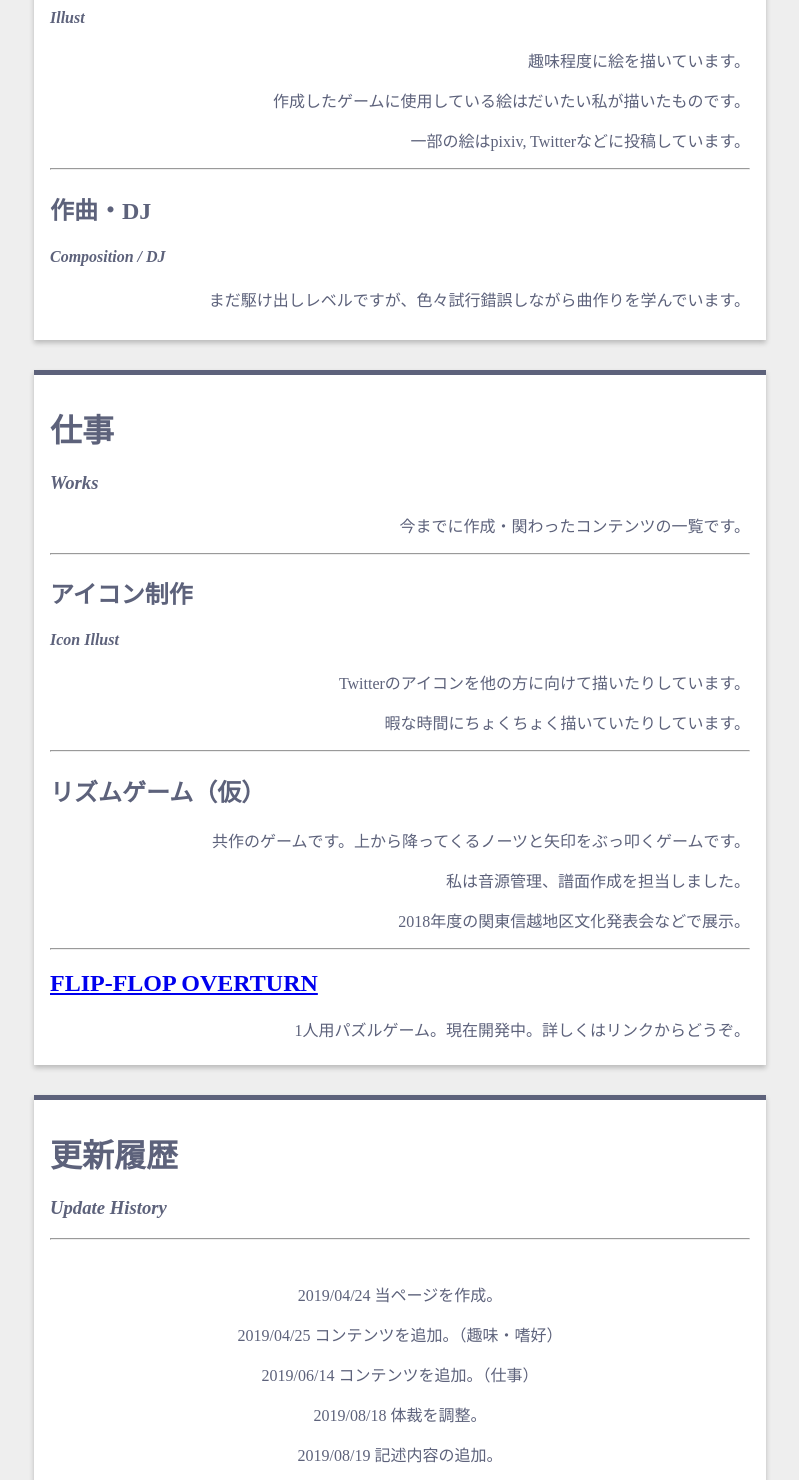
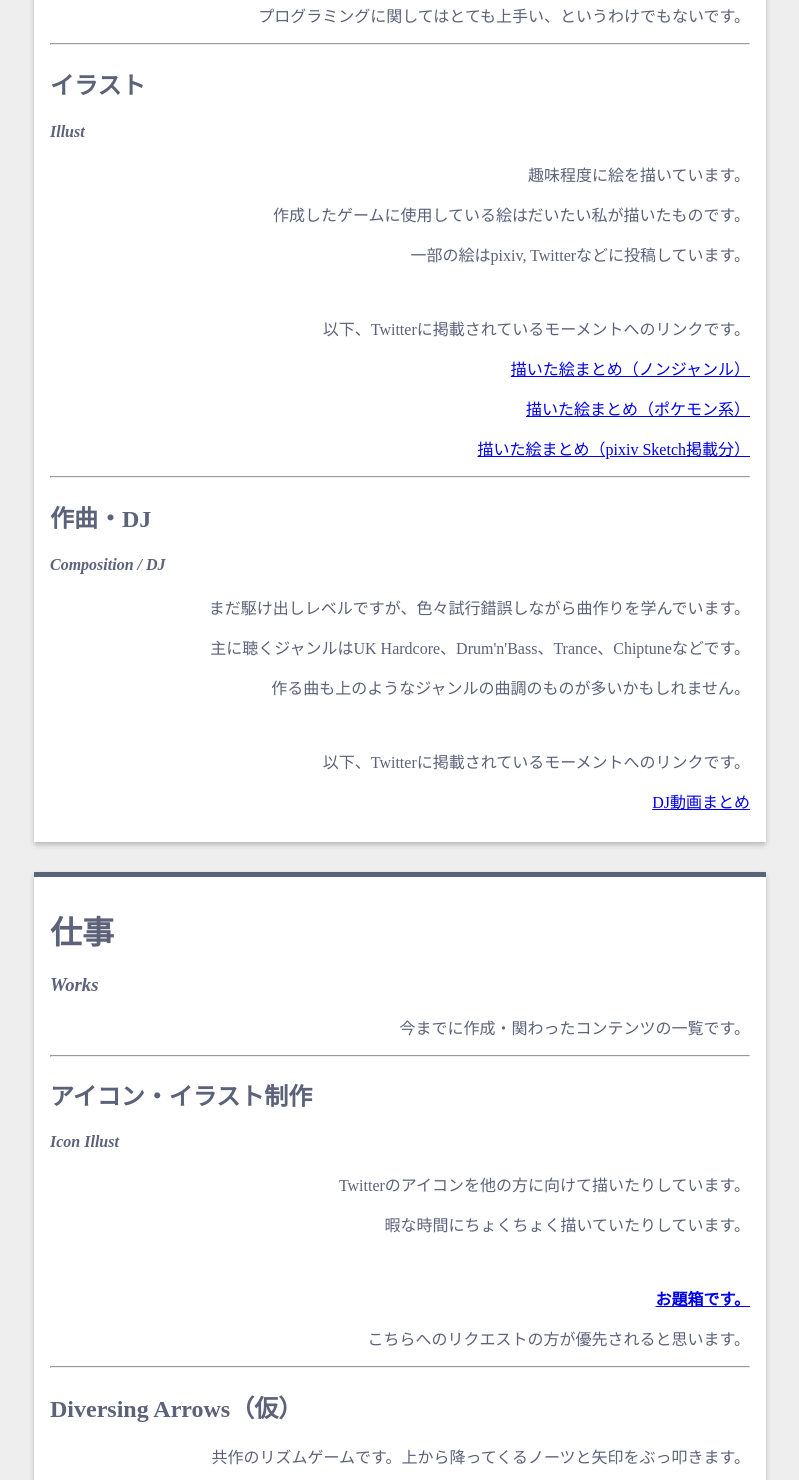
Before and after one commit to K1HDA/index, a plain HTML site: page index.html in a window 1280 px wide. Shown: the part 1320-2800 px from the top of the page, without its empty margins (240-1039 px from the left). Drawn offline with Linux system fonts and the light colour scheme.

Commit message:
Add links

```diff
--- a/index.css
+++ b/index.css
@@ -93,7 +93,7 @@ span {
 }
 
 .whats-box p {
-  text-align: center;
+  text-align: left;
 }
 
 .link-box {
--- a/index.html
+++ b/index.html
@@ -25,6 +25,9 @@
       <p>ハンドルネームは「K1HDA（読み方：キハダ）」。</p>
       <p>気軽に「キハダ」と呼んで貰えるとありがたいです。</p>
       <p>趣味程度にプログラム・イラストなどを制作しています。</p>
+      <br>
+      <p><a href="https://marshmallow-qa.com/k1hda">このリンクからマシュマロ（質問サイト）へ飛べます。</a></p>
+      <p>質問がある方はこちらのリンクから質問を送信してください。</p>
       <p></p>
   </div>
 
@@ -46,10 +49,20 @@
       <p>趣味程度に絵を描いています。</p>
       <p>作成したゲームに使用している絵はだいたい私が描いたものです。</p>
       <p>一部の絵はpixiv, Twitterなどに投稿しています。</p>
+      <br>
+      <p>以下、Twitterに掲載されているモーメントへのリンクです。</p>
+      <p><a href="https://twitter.com/i/moments/1134012185057910785">描いた絵まとめ（ノンジャンル）</a></p>
+      <p><a href="https://twitter.com/i/moments/1118183257302945797">描いた絵まとめ（ポケモン系）</a></p>
+      <p><a href="https://twitter.com/i/moments/1159107128373551105">描いた絵まとめ（pixiv Sketch掲載分）</a></p>
       <hr>
       <h2>作曲・DJ</h2>
       <span><h4><i>Composition / DJ</i><h4></span>
       <p>まだ駆け出しレベルですが、色々試行錯誤しながら曲作りを学んでいます。</p>
+      <p>主に聴くジャンルはUK Hardcore、Drum'n'Bass、Trance、Chiptuneなどです。</p>
+      <p>作る曲も上のようなジャンルの曲調のものが多いかもしれません。</p>
+      <br>
+      <p>以下、Twitterに掲載されているモーメントへのリンクです。</p>
+      <p><a href="https://twitter.com/i/moments/1136146246865842176">DJ動画まとめ</a></p>
   </div>
 
   <div class="work-box">
@@ -57,18 +70,21 @@
       <span><h3><i>Works</i></h3></span>
       <p>今までに作成・関わったコンテンツの一覧です。</p>
       <hr>
-      <h2>アイコン制作</h2>
+      <h2>アイコン・イラスト制作</h2>
       <span><h4><i>Icon Illust</i><h4></span>
       <p>Twitterのアイコンを他の方に向けて描いたりしています。</p>
       <p>暇な時間にちょくちょく描いていたりしています。</p>
+      <br>
+      <p><b><a href="https://odaibako.net/u/K1HDA">お題箱です。</a></b></p>
+      <p>こちらへのリクエストの方が優先されると思います。</p>
       <hr>
-      <h2>リズムゲーム（仮）</h2>
-      <p>共作のゲームです。上から降ってくるノーツと矢印をぶっ叩くゲームです。</p>
+      <h2>Diversing Arrows（仮）</h2>
+      <p>共作のリズムゲームです。上から降ってくるノーツと矢印をぶっ叩きます。</p>
       <p>私は音源管理、譜面作成を担当しました。</p>
       <p>2018年度の関東信越地区文化発表会などで展示。</p>
       <hr>
       <h2><a href="ff_overturn.html">FLIP-FLOP OVERTURN</a></h2>
-      <p>1人用パズルゲーム。現在開発中。詳しくはリンクからどうぞ。<p>
+      <p>1人用パズルゲーム。現在開発中。詳しくはリンクからどうぞ。</p>
   </div>
 
   <div class="whats-box">
@@ -76,11 +92,12 @@
       <span><h3><i>Update History</i></h3></span>
       <hr>
       <br>
+      <p>2019/09/03 記述内容の追加。（主にリンクなど）</p>
+      <p>2019/08/19 記述内容の追加。</p>
+      <p>2019/08/18 体裁を調整。</p>
+      <p>2019/06/14 コンテンツを追加。（仕事）</p>
+      <p>2019/04/25 コンテンツを追加。（趣味・嗜好）</p>
       <p>2019/04/24 当ページを作成。</p>
-      <p>2019/04/25 コンテンツを追加。（趣味・嗜好）</p>
-      <p>2019/06/14 コンテンツを追加。（仕事）</p>
-      <p>2019/08/18 体裁を調整。</p>
-      <p>2019/08/19 記述内容の追加。</p>
   </div>
 
   <div class="link-box">
```
